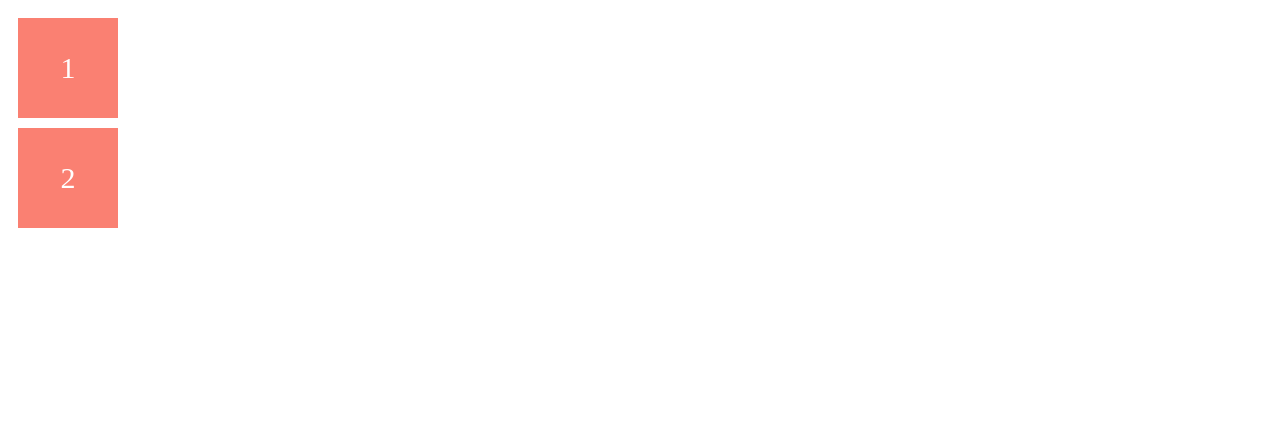
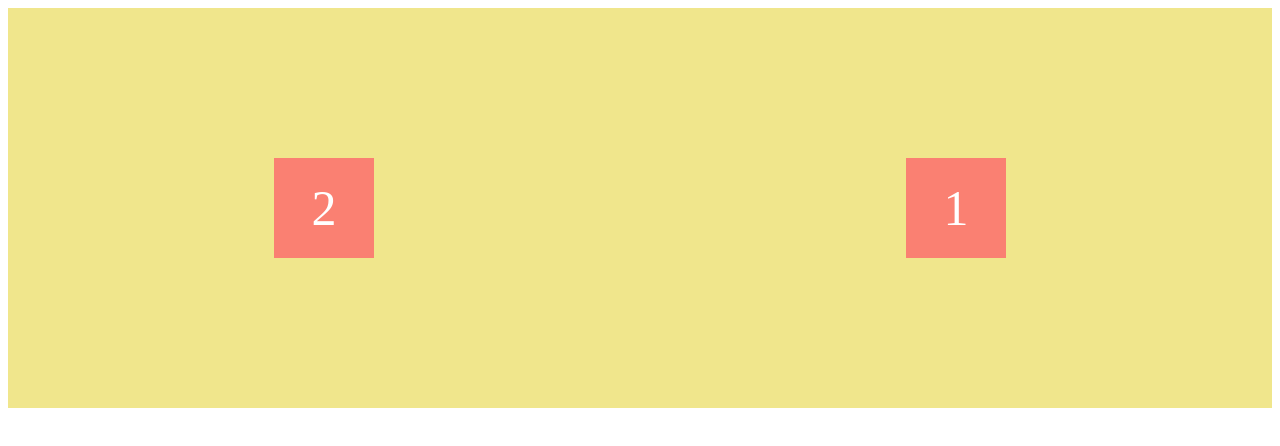
Before and after one commit to ShizuAkashiya/Nothingness.github.io, a plain HTML site: page index.html in a window 1280 px wide. Drawn offline with Linux system fonts and the light colour scheme.

Commit message:
Update style.css

```diff
--- a/style.css
+++ b/style.css
@@ -1,16 +1,112 @@
+/* FLEXBOX */
 div.container > div{
     background-color: salmon;
     margin: 10px;
-    font-size: 30px;
+    font-size: 50px;
     width: 100px;
+    height: 100px;
     line-height: 100px;
     text-align: center;
     color: white;
 }
 
 .container{
+    background-color: khaki;
+    display: flex;
+}
+
+.container{
+    height: 400px;
+    flex-flow: row-reverse wrap;
+    justify-content: space-around;
+    align-items: center;
+    align-content: center;
+}
+
+/* PROPERTY FLEXBOX :
+    1. flex-direction
+    2. flex-wrap
+    3. flex-flow
+    4. justify-content
+    5. align-items
+    6. align-content
+    7. dll...
+*/
+
+/* FLEX DIRECTION */
+/*
+    row
+    row-reverse
+    column
+    column-reverse
+*/
+.container{
+    /* flex-direction: row; */
+}
+
+/* FLEX WRAP */
+/*
+    wrap
+    wrap-reverse
+    nowrap
+*/
+.container{
+    /* flex-wrap: wrap; */
+}
+
+/* FLEX FLOW
+GABUNGAN ANTARA FLEX DIRECTION DAN FLEX WRAP (SHORTHAND)
+*/
+/*
+    selector{
+        flex-flow: flex_direction flex_wrap;
+    }
+*/
+.container{
+    /* flex-flow: row wrap; */
+}
+
+/* JUSTIFY CONTENT */
+/*
+    center
+    space-around
+    space-between
+    space-evenly
+    start
+    end
+    flex-start
+    flex-end
+*/
+.container{
+    /* justify-content: center; */
+}
+
+/* ALIGN ITEMS */
+/*
+    baseline
+    stretch
+    flex-start
+    flex-end
+    center
+*/
+.container{
+    /* height: 200px;
+    align-items: center; */
+}
+
+/* ALIGN CONTENT */
+/*
+    center
+    space-around
+    space-between
+    space-evenly
+    start
+    end
+    flex-start
+    flex-end
+*/
+.container{
+    /* height: 400px;
     flex-wrap: wrap;
-    align-content: space-around;
-    justify-content: space-evenly;
-    flex-direction: row-reverse;
+    align-content: center; */
 }
```
